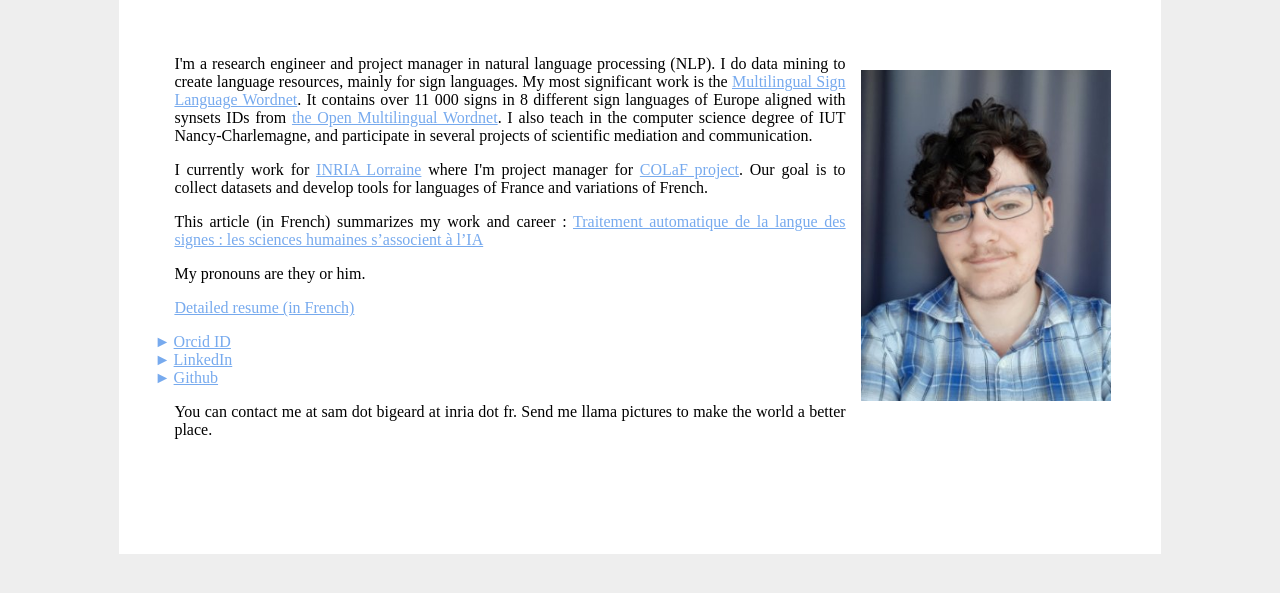
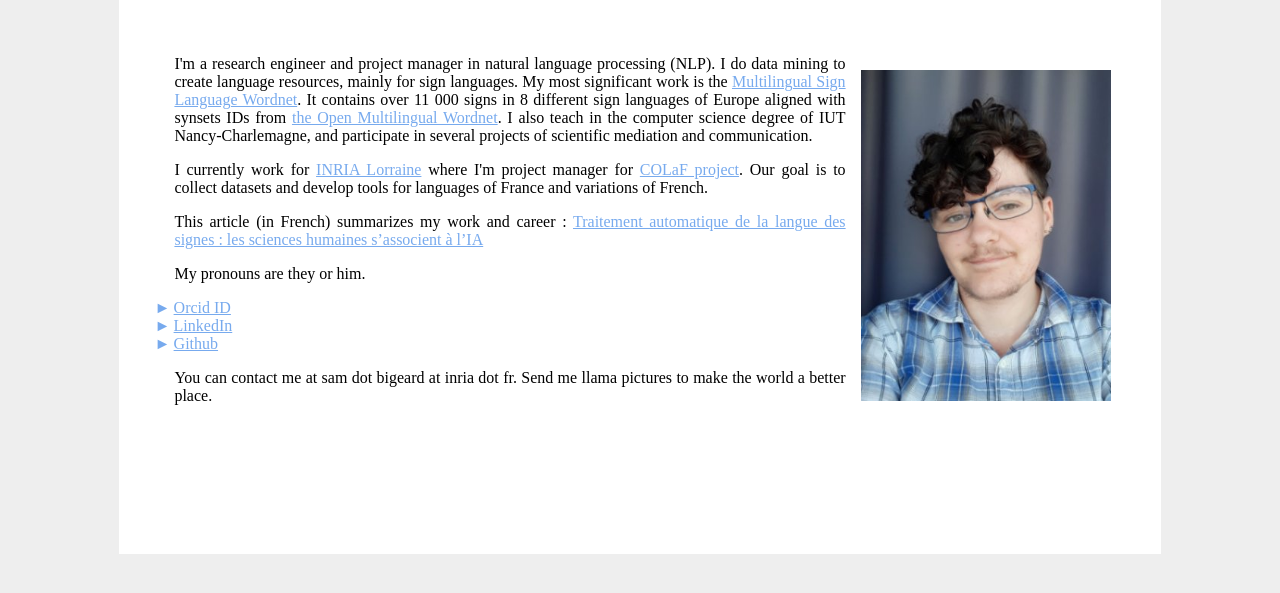
Before and after one commit to ESBigeard/personal_website, a Flask app: page / in a window 1280 px wide. Shown: the part 135-728 px from the top of the page. Run offline with Flask 3, Linux system fonts and the light colour scheme.

Commit message:
removed pdf resume, not up to date

```diff
--- a/templates/index.html
+++ b/templates/index.html
@@ -21,7 +21,6 @@
 
 	<p> Mes pronoms sont iel ou il.
 
-	<p><a href="static/cv.pdf">CV détaillé</a></p>
 
 	<ul>
 	<li><a href="https://orcid.org/0000-0002-8354-1552">Orcid ID</a>
@@ -45,7 +44,6 @@
 
 	<p>My pronouns are they or him.
 
-	<p><a href="static/cv.pdf">Detailed resume (in French)</a></p>
 
 	<ul>
 	<li><a href="https://orcid.org/0000-0002-8354-1552">Orcid ID</a>
```
